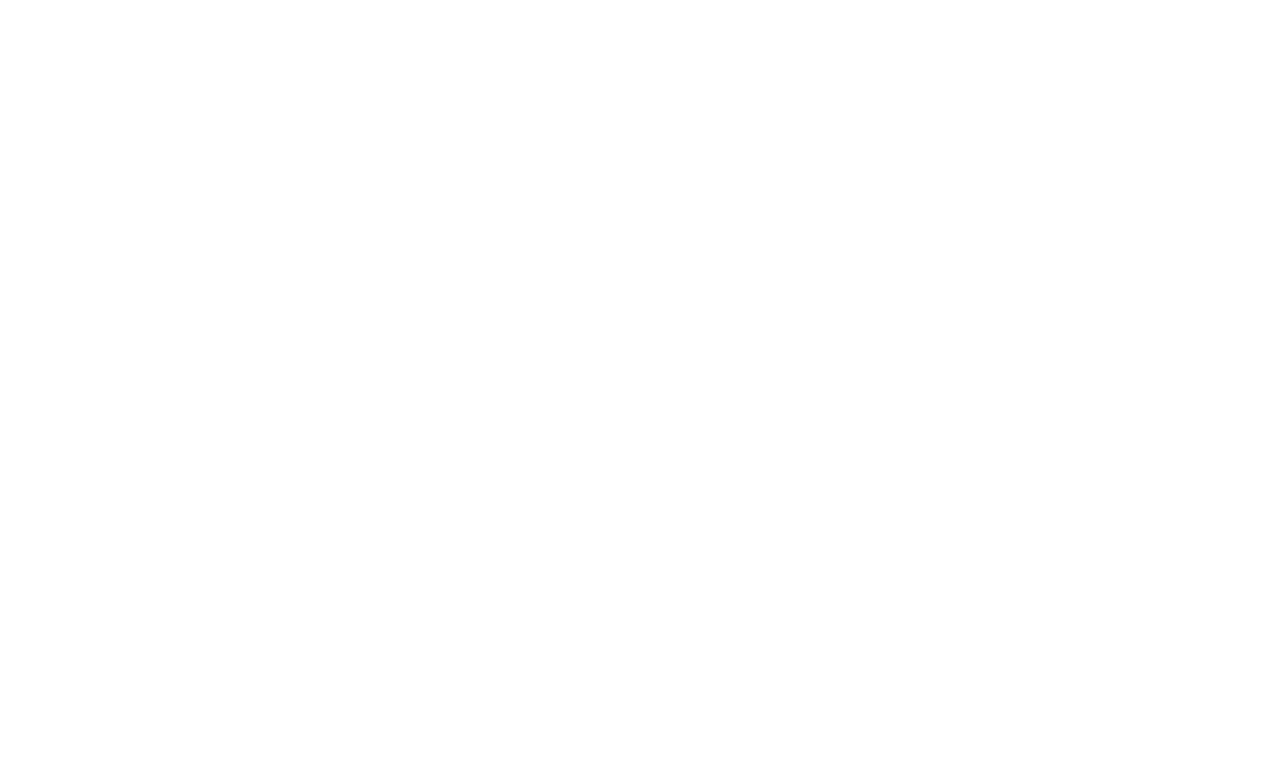
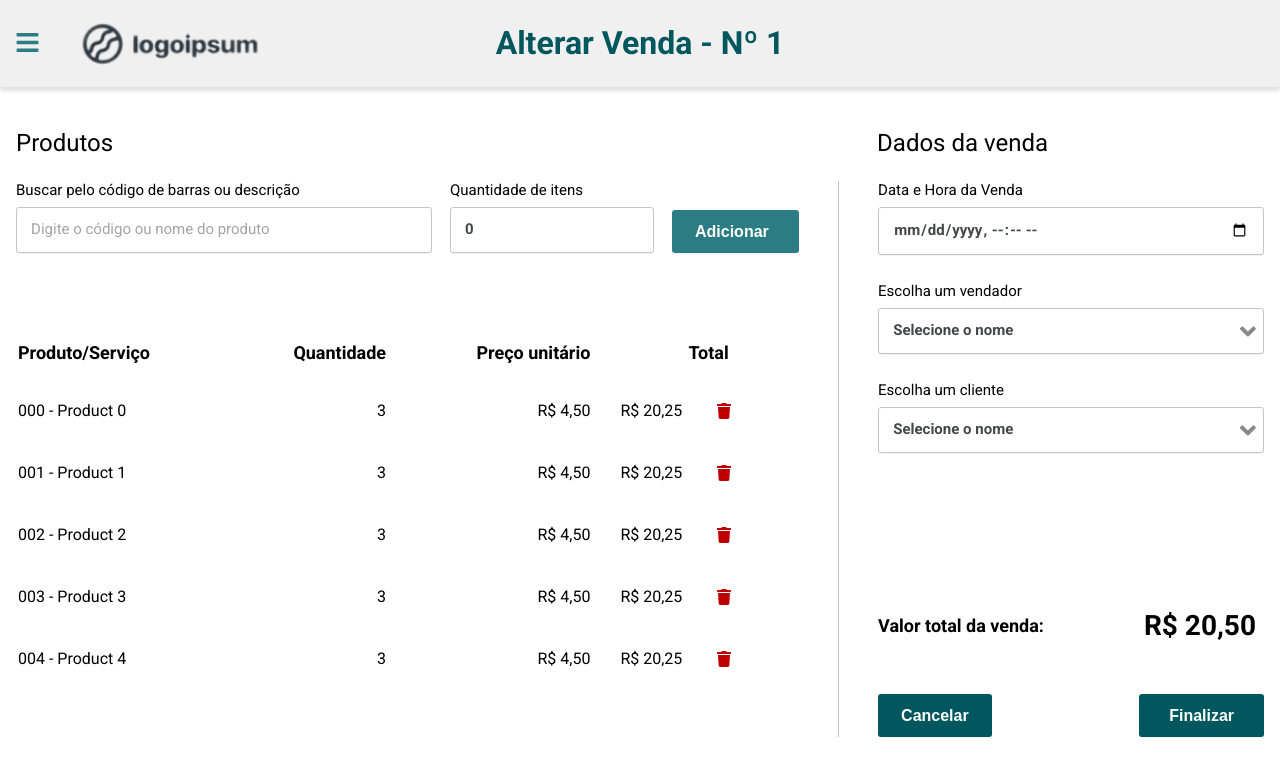
Before and after one commit to LorraneAlkimim/challenge-web, a React (Vite) app: page /edit-sale/1 in a window 1280 px wide. Before the commit this address had no page. Shown: the top 776 px of the page. Built offline with nearby package versions, Linux system fonts and the light colour scheme.

Commit message:
feat: creates edit-sale route

```diff
--- a/src/App.tsx
+++ b/src/App.tsx
@@ -2,6 +2,7 @@
 
 import { Sales } from "./pages/Sales"
 import { NewSale } from "./pages/NewSale"
+import { EditSale } from "./pages/EditSale"
 
 function App() {
 
@@ -10,6 +11,7 @@
       <Route path="/">
         <Route index element={<Sales />} />
         <Route path='new-sale' element={<NewSale />} />
+        <Route path='edit-sale/:code' element={<EditSale />} />
       </Route>
     </Routes>
   )
--- /dev/null
+++ b/src/pages/EditSale/index.tsx
@@ -0,0 +1,23 @@
+import { useNavigate, useParams } from 'react-router-dom';
+
+import { NewSaleComponent } from '../../components/NewSaleComponent';
+
+export function EditSale() {
+  const navigate = useNavigate()
+  const { code } = useParams();
+
+  async function handleToEditSale() {
+    console.log('Editando!')
+  }
+
+  return (
+    <NewSaleComponent
+      isEdit
+      onSubmit={handleToEditSale}
+      onCancel={() => navigate('/', {
+        replace: true
+      })}
+      saleCode={code}
+    />
+  )
+}
--- a/src/pages/Sales/TableRow.tsx
+++ b/src/pages/Sales/TableRow.tsx
@@ -1,4 +1,5 @@
 import { useState } from 'react'
+import { useNavigate } from 'react-router-dom'
 import { FaEdit } from 'react-icons/fa'
 
 import { DeleteButton } from '../../components/DeleteButton'
@@ -7,6 +8,7 @@
 
 export function TableRow() {
   const [isOpened, setIsOpened] = useState(false)
+  const navigate = useNavigate()
 
   return (
     <>
@@ -20,7 +22,7 @@
           <div className={styles.actions}>
             <button type='button' onClick={() => setIsOpened(prev => !prev)}>{isOpened ? 'Fechar' : 'Ver itens'}</button>
 
-            <button onClick={() => {}} type='button'>
+            <button onClick={() => navigate(`edit-sale/00404`)} type='button'>
               <FaEdit size={16} />
             </button>
 
```
